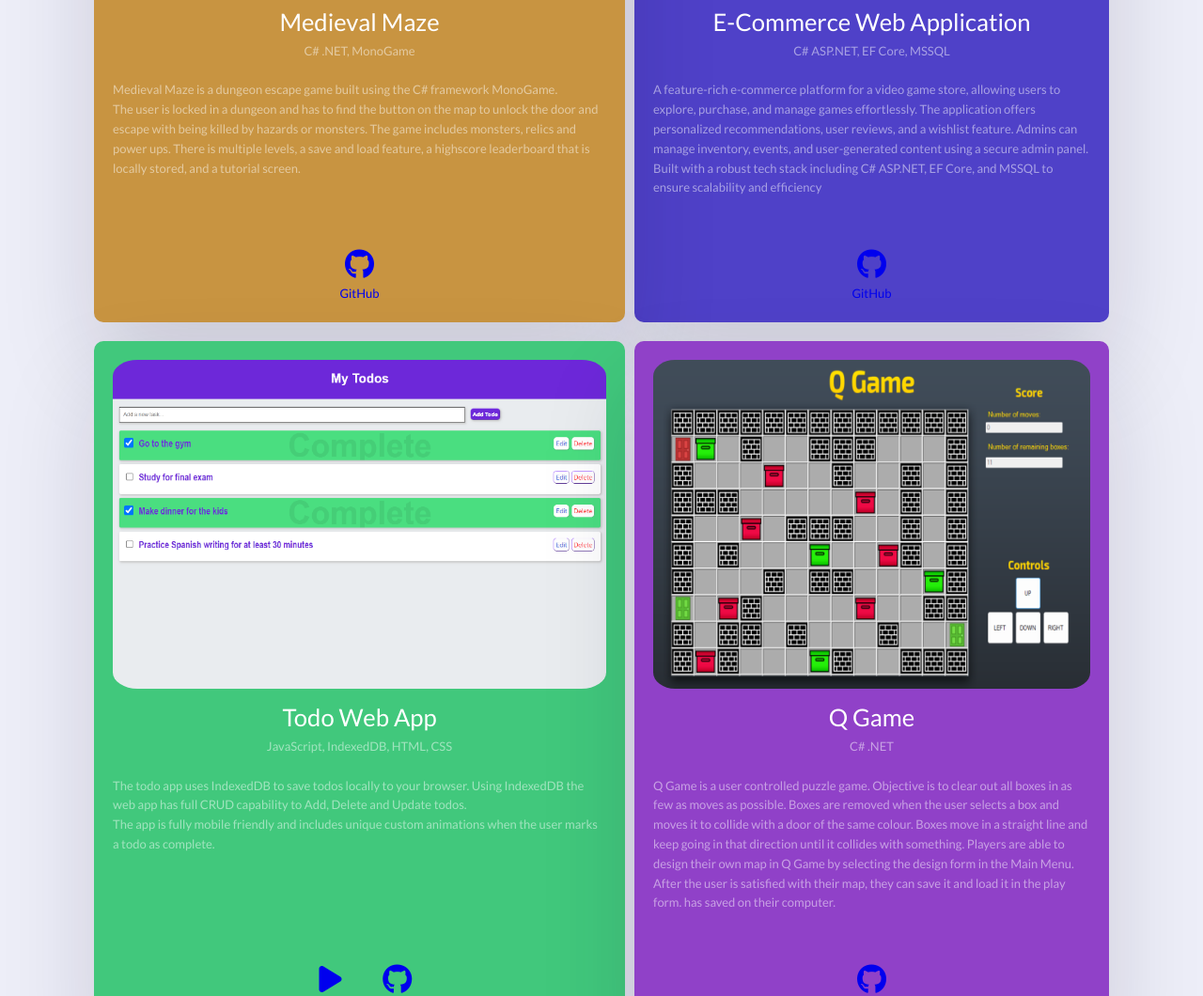
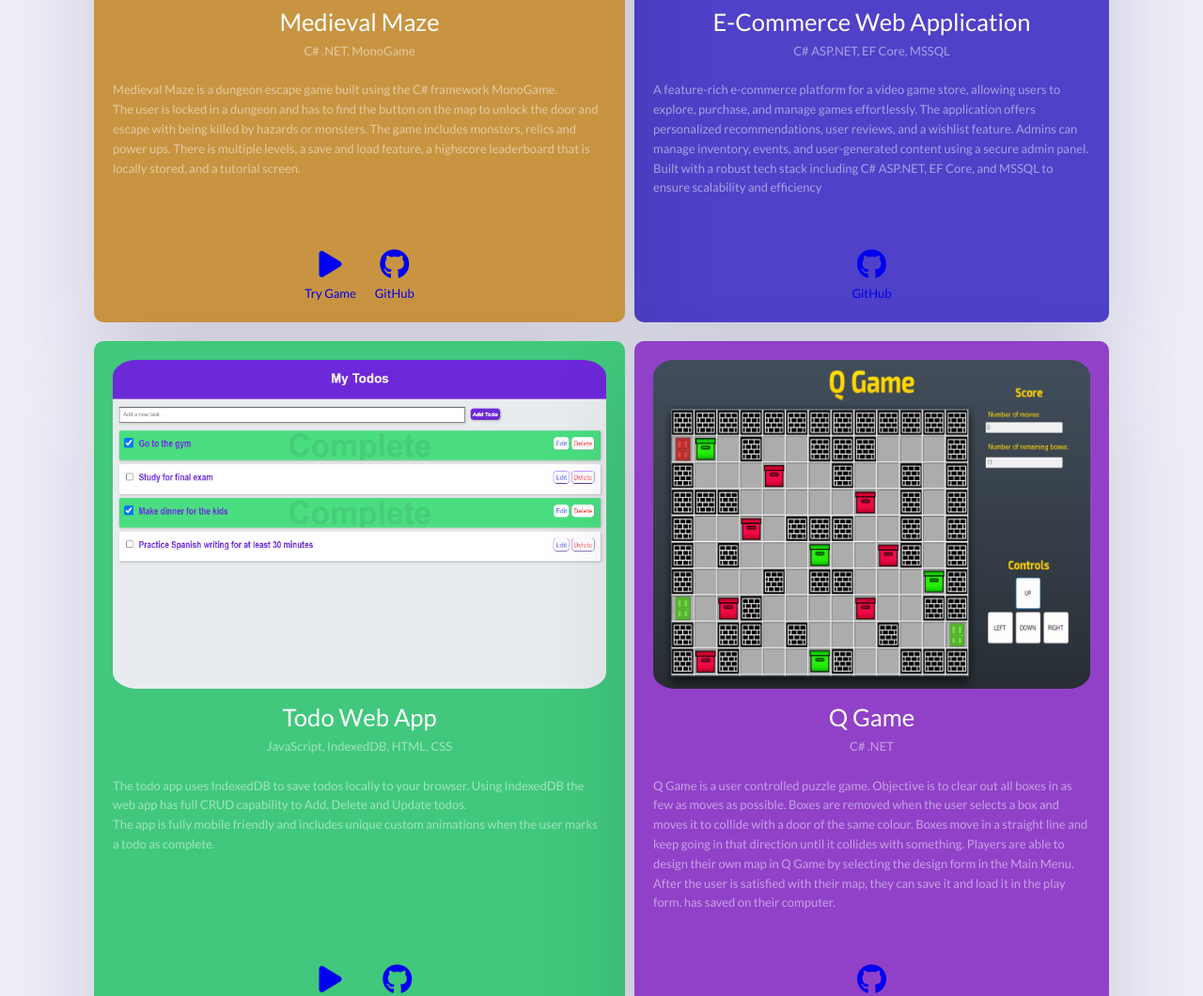
Before and after one commit to SpencerMcCrory/spencermccrory.github.io, a plain HTML site: page index.html in a window 1280 px wide. Shown: the part 1715-2775 px from the top of the page at 94% size. Drawn offline with Linux system fonts and the light colour scheme.

Commit message:
Added link for medieval maze to itch io so viewers can try out the game

```diff
--- a/index.html
+++ b/index.html
@@ -123,6 +123,11 @@
         </div>
         <div class="portfolio-links">
           <a
+            href="https://spencermccrory.itch.io/medieval-maze"
+            class="portoflio-icon-links"
+            ><i class="fa fa-play"></i>Try Game</a
+          >
+          <a
             href="https://github.com/SpencerMcCrory/Medieval-Maze"
             class="portoflio-icon-links"
             ><i class="fa-brands fa-github"></i>GitHub</a
```
